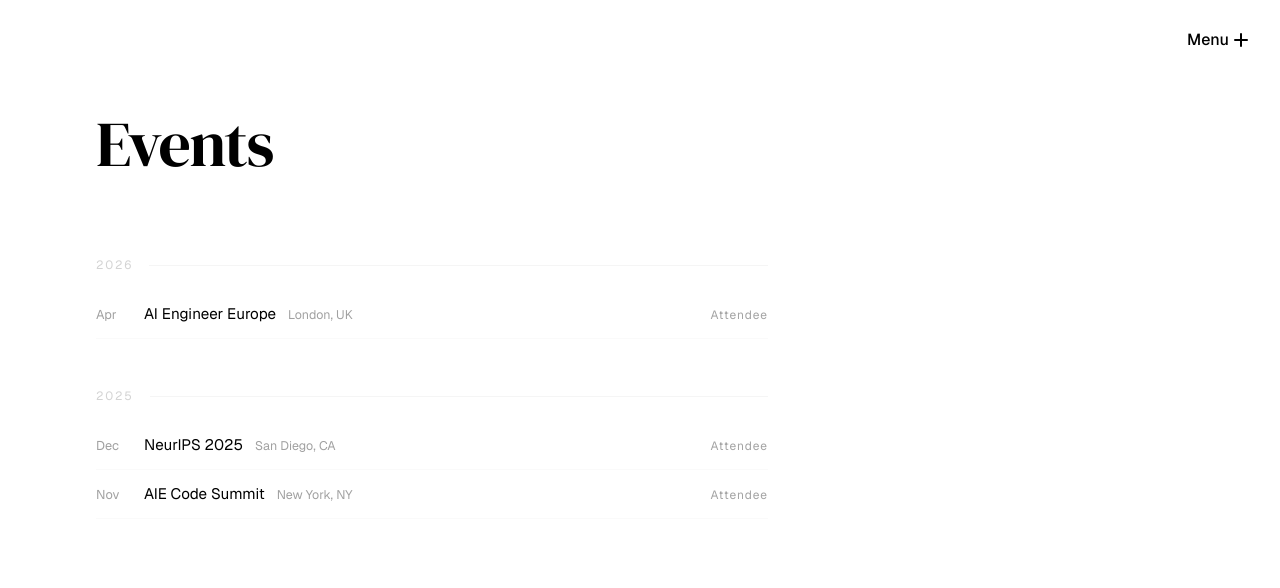
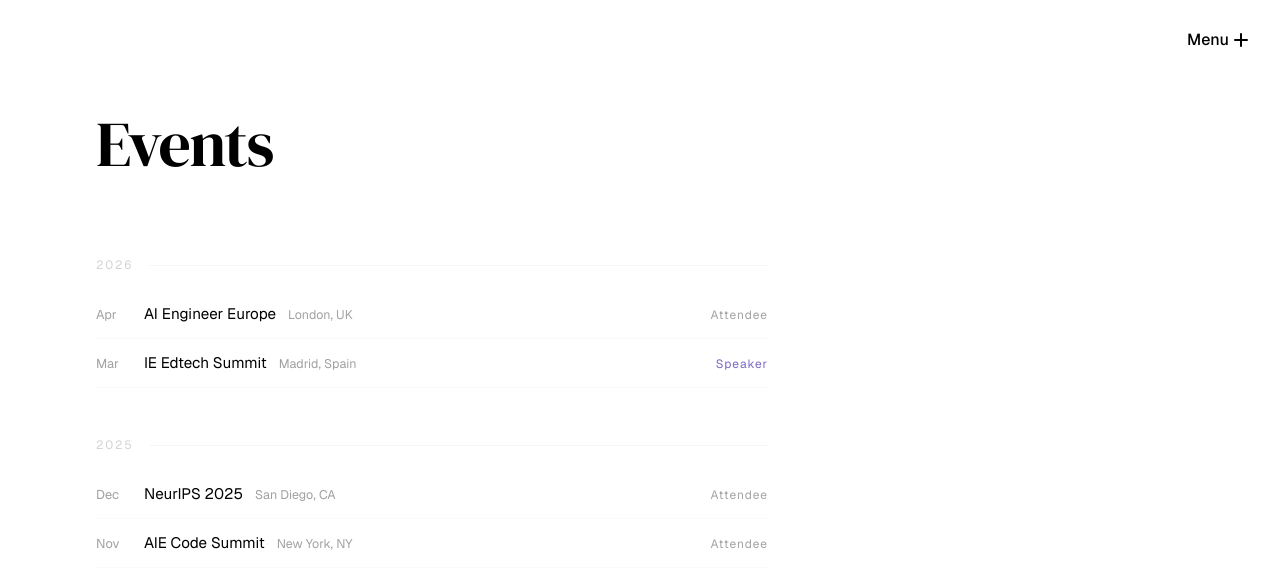
Before and after one commit to ThoBustos/thomasbustosv2, a Next.js app: page /events in a window 1280 px wide. Shown: the top 588 px of the page. Built offline with nearby package versions, Linux system fonts and the light colour scheme.

Commit message:
feat: add IE Edtech Summit as speaker (Mar 2026)
Co-Authored-By: Claude Sonnet 4.6 <noreply@anthropic.com>

```diff
--- a/components/events/EventsDisplay.tsx
+++ b/components/events/EventsDisplay.tsx
@@ -23,6 +23,7 @@ const data: EventGroup[] = [
     year: '2026',
     events: [
       { month: 'Apr', name: 'AI Engineer Europe', location: 'London, UK', role: 'Attendee', url: 'https://www.ai.engineer/europe' },
+      { month: 'Mar', name: 'IE Edtech Summit', location: 'Madrid, Spain', role: 'Speaker' },
     ],
   },
   {
```
